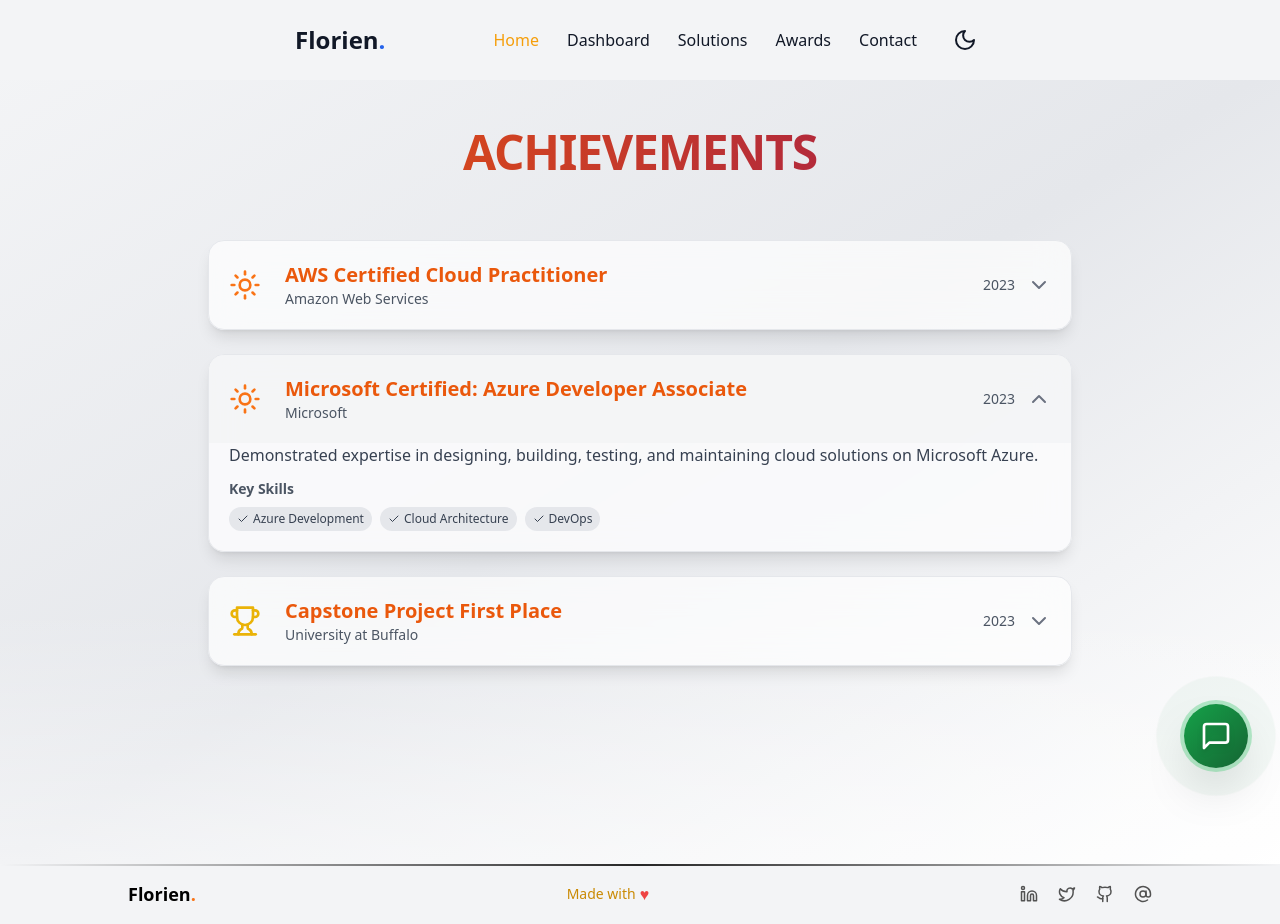
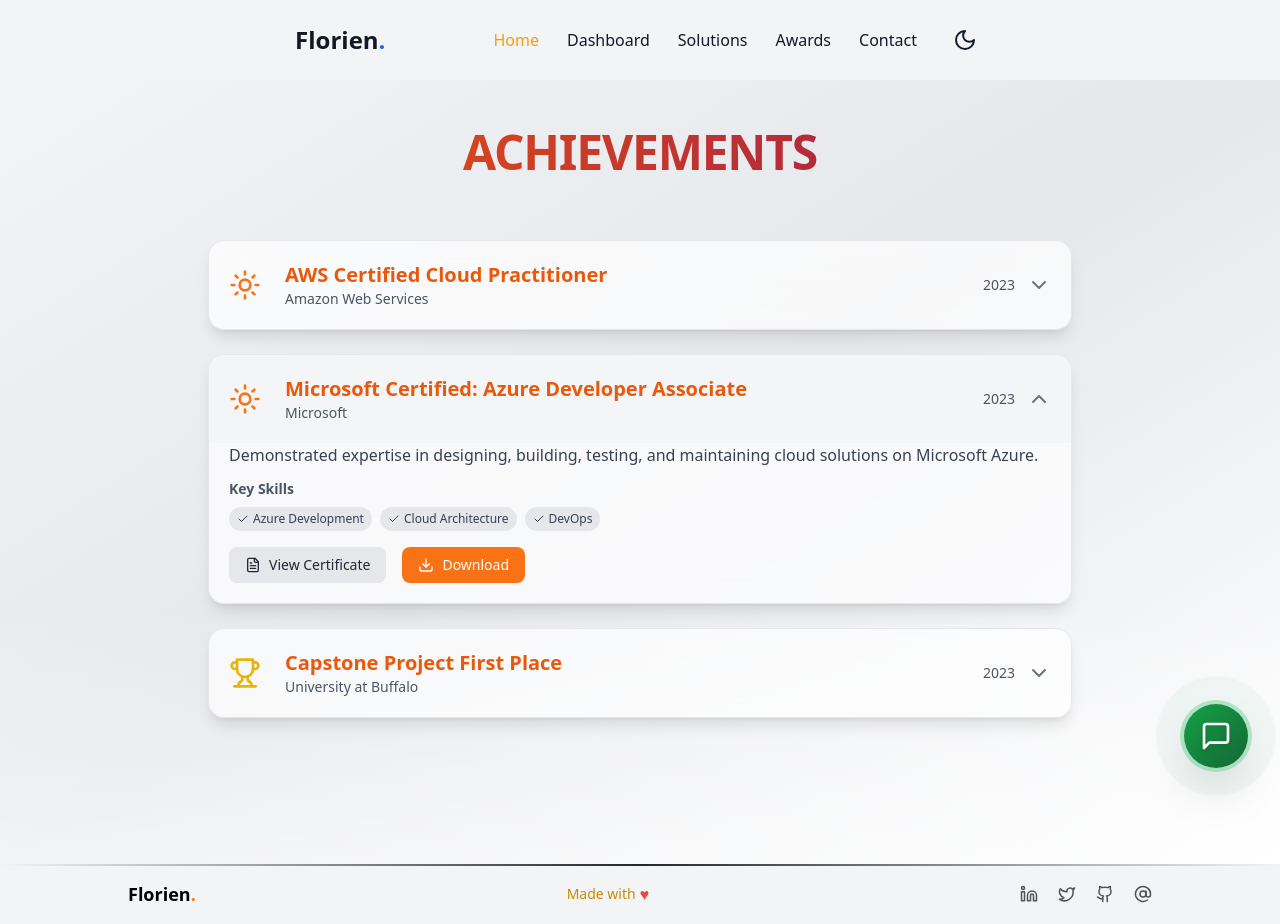
Before and after one commit to Florien2208/My-portifolio-v1, a React (Vite) app: page /awards in a window 1280 px wide. Both pictures are taken after a click on the element 640 px from the left and 399 px from the top of the page. Built offline with nearby package versions, Linux system fonts and the light colour scheme.

Commit message:
updates on Awards pages

```diff
--- a/src/pages/AwardsAndCertifications.tsx
+++ b/src/pages/AwardsAndCertifications.tsx
@@ -1,12 +1,12 @@
-import React, { useContext, useState,  useEffect } from "react";
+import React, { useContext, useState, useEffect } from "react";
 import {
   Award,
   Trophy,
   Sun,
   ChevronDown,
-
   Check,
-
+  FileText,
+  Download,
 } from "lucide-react";
 import { ThemeContext } from "../components/constants/ThemeContext";
 import { motion, AnimatePresence } from "framer-motion";
@@ -19,12 +19,15 @@ interface Certification {
   description?: string;
   skills?: string[];
   issuer?: string;
+  certificateUrl?: string;
 }
 
 const AwardsAndCertifications: React.FC = () => {
   const { isDarkMode } = useContext(ThemeContext);
   const [expandedItem, setExpandedItem] = useState<number | null>(null);
   const [isScrolled, setIsScrolled] = useState(false);
+   const [showPdfModal, setShowPdfModal] = useState(false);
+   const [selectedPdf, setSelectedPdf] = useState<string | null>(null);
 
   const items: Certification[] = [
     {
@@ -36,6 +39,7 @@ const AwardsAndCertifications: React.FC = () => {
       description:
         "Validated foundational understanding of AWS Cloud services and core architectural principles.",
       skills: ["Cloud Computing", "AWS Services", "Cloud Security"],
+      certificateUrl: "/certificates/aws-cloud-practitioner.pdf",
     },
     {
       title: "Microsoft Certified: Azure Developer Associate",
@@ -46,6 +50,7 @@ const AwardsAndCertifications: React.FC = () => {
       description:
         "Demonstrated expertise in designing, building, testing, and maintaining cloud solutions on Microsoft Azure.",
       skills: ["Azure Development", "Cloud Architecture", "DevOps"],
+      certificateUrl: "/certificates/aws-cloud-practitioner.pdf",
     },
     {
       title: "Capstone Project First Place",
@@ -56,6 +61,7 @@ const AwardsAndCertifications: React.FC = () => {
       description:
         "Won first place among 30+ teams for the development of the NYCANX project, demonstrating exceptional innovation and technical skill.",
       skills: ["Project Management", "Innovation", "Team Leadership"],
+      certificateUrl: "/certificates/aws-cloud-practitioner.pdf",
     },
     // ... (other items remain similar)
   ];
@@ -94,6 +100,57 @@ const AwardsAndCertifications: React.FC = () => {
     setExpandedItem(expandedItem === index ? null : index);
   };
 
+
+
+    const handleViewCertificate = (url: string) => {
+      setSelectedPdf(url);
+      setShowPdfModal(true);
+    };
+
+    const handleDownloadCertificate = (url: string, title: string) => {
+      const link = document.createElement("a");
+      link.href = url;
+      link.download = `${title
+        .replace(/\s+/g, "-")
+        .toLowerCase()}-certificate.pdf`;
+      document.body.appendChild(link);
+      link.click();
+      document.body.removeChild(link);
+    };
+
+    const PdfModal = () => {
+      if (!selectedPdf) return null;
+
+      return (
+        <motion.div
+          initial={{ opacity: 0 }}
+          animate={{ opacity: 1 }}
+          exit={{ opacity: 0 }}
+          className="fixed inset-0 z-50 flex items-center justify-center p-4 bg-black/50 backdrop-blur-sm"
+          onClick={() => setShowPdfModal(false)}
+        >
+          <motion.div
+            initial={{ scale: 0.9 }}
+            animate={{ scale: 1 }}
+            exit={{ scale: 0.9 }}
+            className="relative w-full max-w-4xl h-[80vh] bg-white rounded-lg shadow-xl"
+            onClick={(e) => e.stopPropagation()}
+          >
+            <button
+              className="absolute top-4 right-4 text-gray-500 hover:text-gray-700"
+              onClick={() => setShowPdfModal(false)}
+            >
+              <span className="sr-only">Close</span>×
+            </button>
+            <iframe
+              src={`${selectedPdf}#toolbar=0`}
+              className="w-full h-full rounded-lg"
+              title="Certificate PDF Viewer"
+            />
+          </motion.div>
+        </motion.div>
+      );
+    };
   return (
     <div
       className={`
@@ -297,6 +354,47 @@ const AwardsAndCertifications: React.FC = () => {
                         </div>
                       </div>
                     )}
+                    {item.certificateUrl && (
+                      <div className="mt-4 flex gap-4">
+                        <button
+                          onClick={() =>
+                            handleViewCertificate(item.certificateUrl!)
+                          }
+                          className={`
+                            flex items-center gap-2 px-4 py-2 rounded-lg text-sm font-medium
+                            ${
+                              isDarkMode
+                                ? "bg-gray-700 hover:bg-gray-600 text-white"
+                                : "bg-gray-200 hover:bg-gray-300 text-gray-800"
+                            }
+                            transition-all duration-300
+                          `}
+                        >
+                          <FileText className="w-4 h-4" />
+                          View Certificate
+                        </button>
+                        <button
+                          onClick={() =>
+                            handleDownloadCertificate(
+                              item.certificateUrl!,
+                              item.title
+                            )
+                          }
+                          className={`
+                            flex items-center gap-2 px-4 py-2 rounded-lg text-sm font-medium
+                            ${
+                              isDarkMode
+                                ? "bg-orange-600 hover:bg-orange-500 text-white"
+                                : "bg-orange-500 hover:bg-orange-600 text-white"
+                            }
+                            transition-all duration-300
+                          `}
+                        >
+                          <Download className="w-4 h-4" />
+                          Download
+                        </button>
+                      </div>
+                    )}
                   </motion.div>
                 )}
               </motion.div>
@@ -304,7 +402,7 @@ const AwardsAndCertifications: React.FC = () => {
           </AnimatePresence>
         </div>
       </div>
-
+      <AnimatePresence>{showPdfModal && <PdfModal />}</AnimatePresence>
       {/* Decorative Background Elements */}
       <div
         className={`
```
